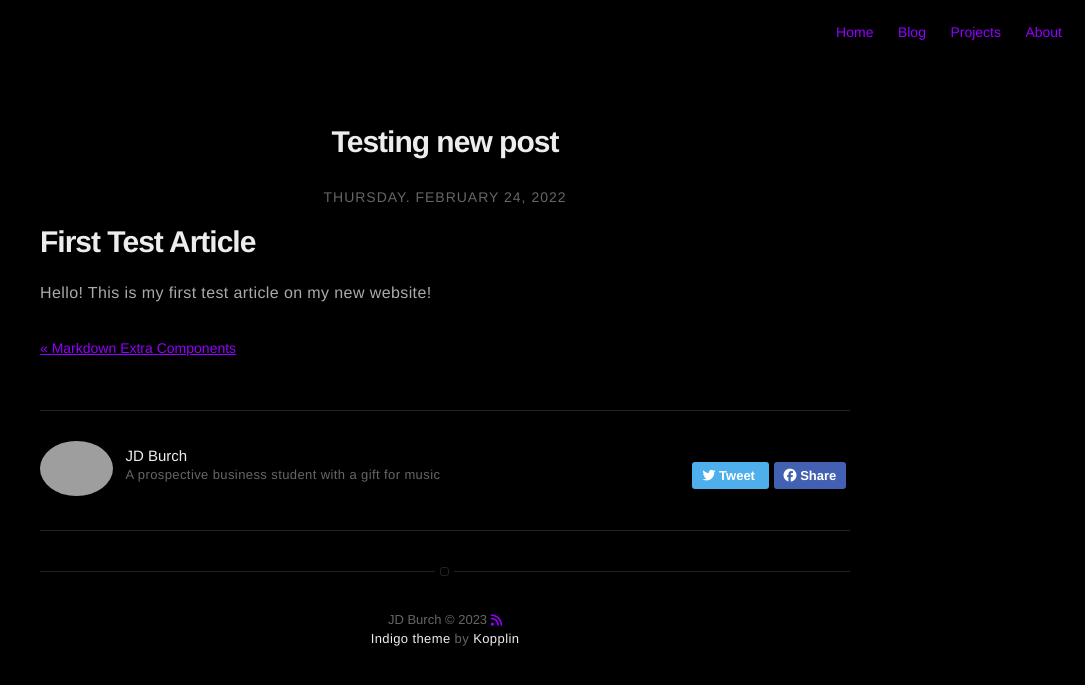
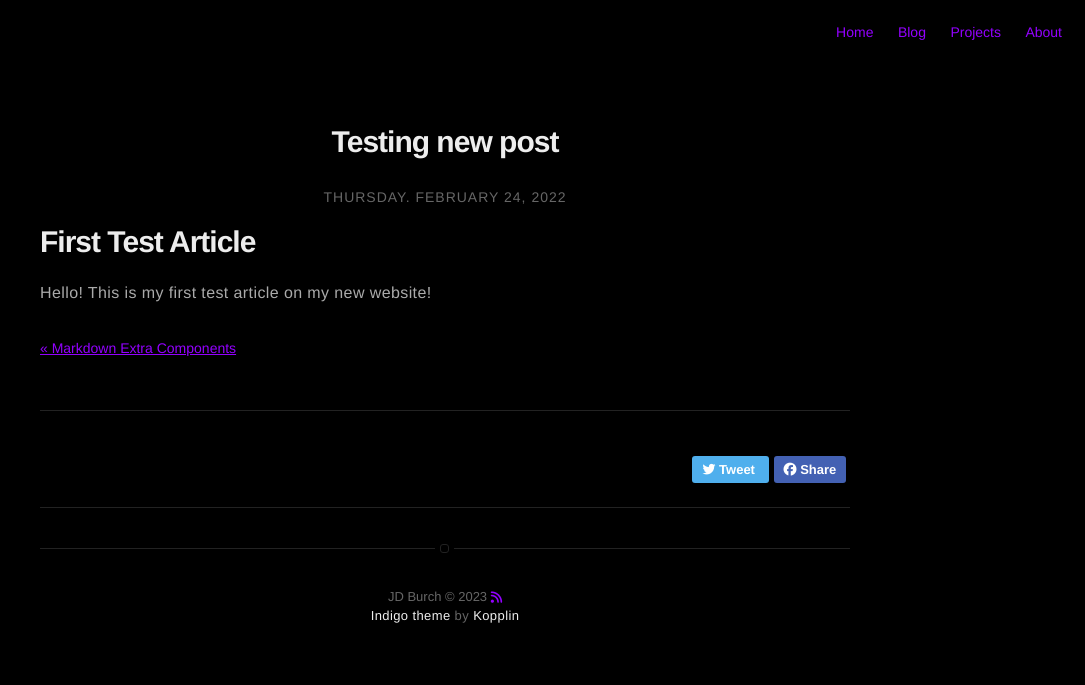
Before and after one commit to JDBurchHuzzah/jdburchhuzzah.github.io, a Jekyll site: the page built from _posts/2022-10-11-Testing-new-post.markdown, in a window 1280 px wide. Shown: the top 685 px of the page, without its empty margins (195-1280 px from the left). Built offline with Jekyll 4.4.1, drawn with Linux system fonts in a browser that asks for light colours; nearby versions of some CDN libraries.

Commit message:
Update _config.yml

```diff
--- a/_config.yml
+++ b/_config.yml
@@ -39,14 +39,6 @@
 <!--linkedin: mylinkedin-->
 github: JDBurchHuzzah
 email: jdburch06@gmail.com
-
-authors:
-  JD Burch:
-    name: JD Burch
-    bio: A prospective business student with a gift for music
-    external-image: false
-    picture: assets/images/profilepfp.jpg
-    twitter: jdburch06
 
 # do you want a larger site? change the option below
 # options: [normal, large] | default: normal
```
